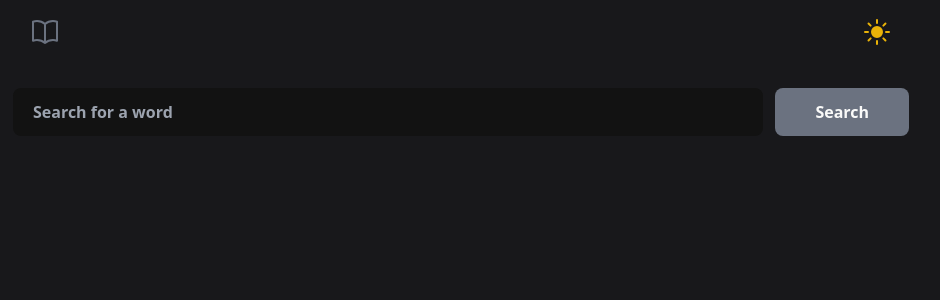
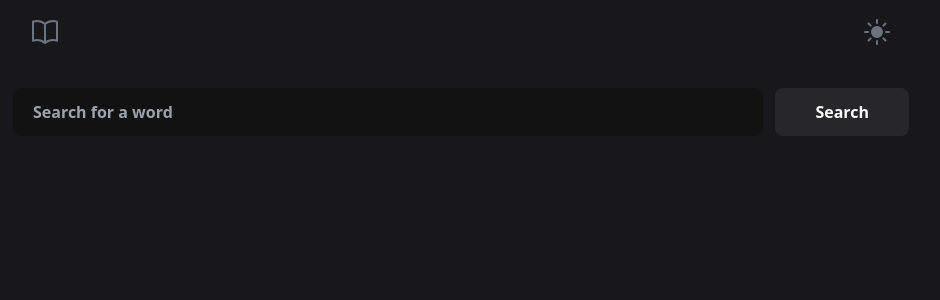
Before and after one commit to justinraj89/dictionary-next13, a Next.js app: page / in a window 1280 px wide. Both pictures are taken after a click on the icon 1056 px from the left and 32 px from the top of the page. Shown: the top 300 px of the page, without its empty margins (179-1119 px from the left). Built offline with nearby package versions, Linux system fonts and the light colour scheme.

Commit message:
fixed darkmode search button hover

```diff
--- a/app/DarkModeButton.js
+++ b/app/DarkModeButton.js
@@ -21,7 +21,7 @@ function DarkModeButton() {
     <div>
       {currentTheme === "dark" ? (
         <SunIcon
-          className="h-8 w-8 mr-4 cursor-pointer text-yellow-500"
+          className="h-8 w-8 mr-4 cursor-pointer text-gray-500"
           onClick={() => setTheme("light")}
         />
       ) : (
--- a/app/Header.js
+++ b/app/Header.js
@@ -1,7 +1,10 @@
 import DarkModeButton from "./DarkModeButton"
 import { BookOpenIcon } from "@heroicons/react/24/outline";
+import {Nanum_Pen_Script} from '@next/font/google'
 
 function Header() {
+
+
   return (
     <header className="flex justify-between pt-4">
         <BookOpenIcon className="h-8 w-8 ml-4 text-gray-500"/>
--- a/app/Search.js
+++ b/app/Search.js
@@ -30,7 +30,7 @@ function Search() {
       />
       <div className="sm:mt-0 ml-3">
         <button
-          className="w-full rounded-lg px-5 py-3 bg-gray-500 text-base text-stone-50 font-bold hover:text-active hover:bg-zinc-700 sm:px-10"
+          className="w-full rounded-lg px-5 py-3 bg-gray-500 dark:bg-zinc-800 dark:hover:bg-zinc-700 text-base text-stone-50 font-bold hover:text-active hover:bg-gray-400 sm:px-10"
           type="submit"
         >
           Search
--- a/package.json
+++ b/package.json
@@ -10,7 +10,7 @@
   },
   "dependencies": {
     "@heroicons/react": "^2.0.15",
-    "@next/font": "13.1.6",
+    "@next/font": "^13.1.6",
     "eslint": "8.33.0",
     "eslint-config-next": "13.1.6",
     "next": "13.1.6",
```
Also changed, not shown: 1 other file (tests, documents, lock files or other folders).
